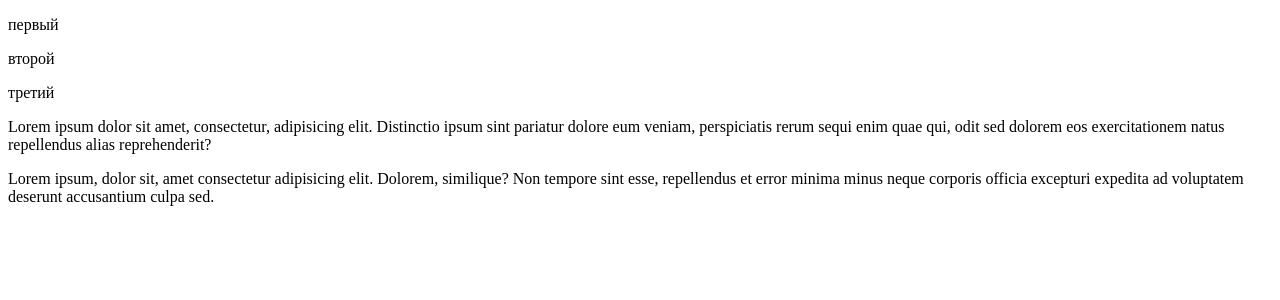
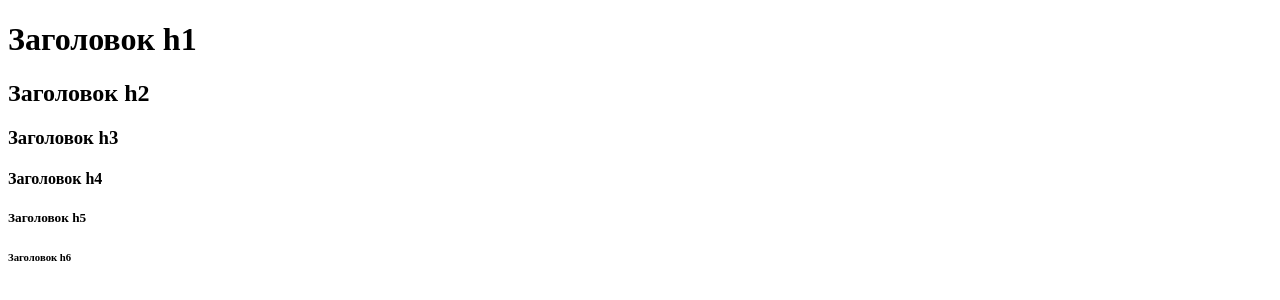
Before and after one commit to Parapitek/book, a plain HTML site: page index.html in a window 1280 px wide. Drawn offline with Linux system fonts and the light colour scheme.

Commit message:
задача 3.2

```diff
--- a/index.html
+++ b/index.html
@@ -5,10 +5,11 @@
 	<title>Document</title>
 </head>
 <body>
-	<p>первый</p>
-	<p>второй</p>
-	<p>третий</p>
-	<p>Lorem ipsum dolor sit amet, consectetur, adipisicing elit. Distinctio ipsum sint pariatur dolore eum veniam, perspiciatis rerum sequi enim quae qui, odit sed dolorem eos exercitationem natus repellendus alias reprehenderit?</p>
-	<p>Lorem ipsum, dolor sit, amet consectetur adipisicing elit. Dolorem, similique? Non tempore sint esse, repellendus et error minima minus neque corporis officia excepturi expedita ad voluptatem deserunt accusantium culpa sed.</p>
+	<h1>Заголовок h1</h1>
+	<h2>Заголовок h2</h2>
+	<h3>Заголовок h3</h3>
+	<h4>Заголовок h4</h4>
+	<h5>Заголовок h5</h5>
+	<h6>Заголовок h6</h6>
 </body>
 </html>
```
